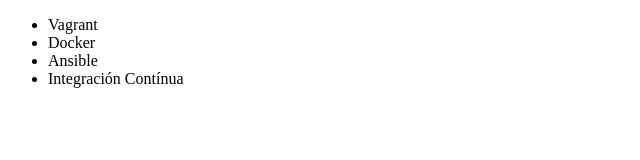
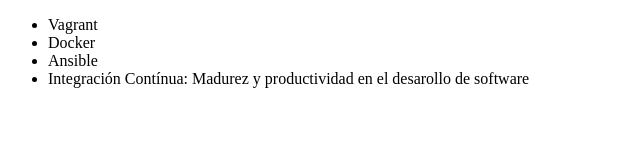
Before and after one commit to NicoFiori11/alura-git, a plain HTML site: page index.html in a window 1280 px wide. Shown: the whole page, without its empty margins (0-640 px from the left). Drawn offline with Linux system fonts and the light colour scheme.

Commit message:
Renombrando curso de integracion contínua

```diff
--- a/index.html
+++ b/index.html
@@ -9,7 +9,7 @@
             <li>Vagrant</li>
             <li>Docker</li>
             <li>Ansible</li>
-            <li>Integración Contínua</li>
+            <li>Integración Contínua: Madurez y productividad en el desarollo de software</li>
         </ul>
     </body>
 </html>
```
